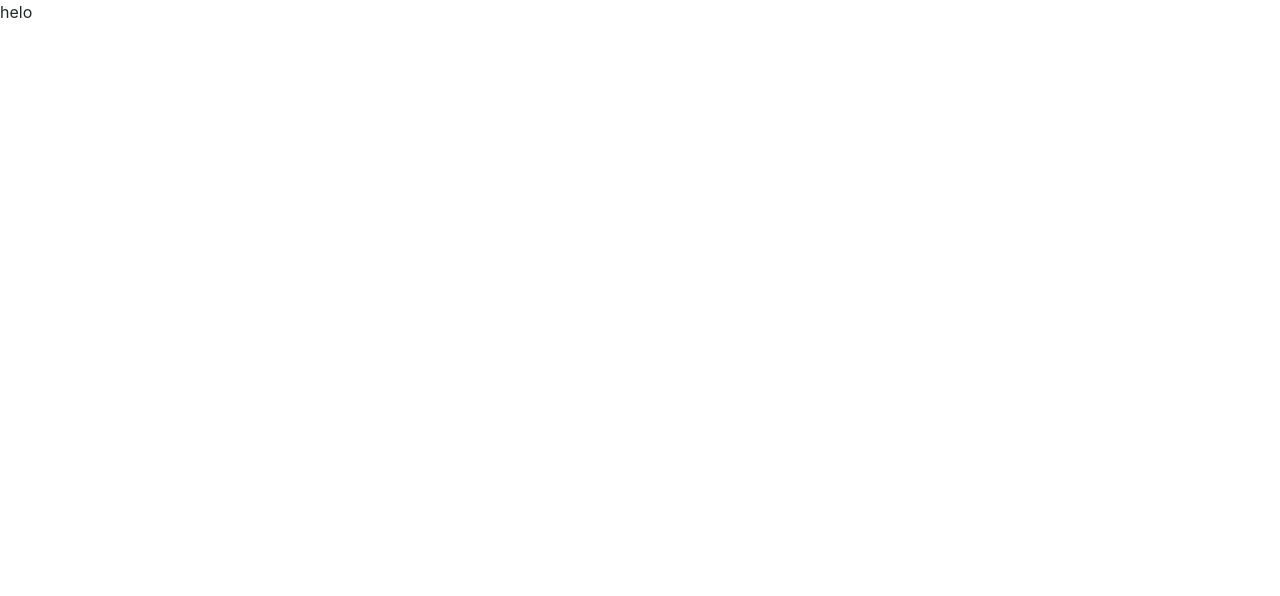
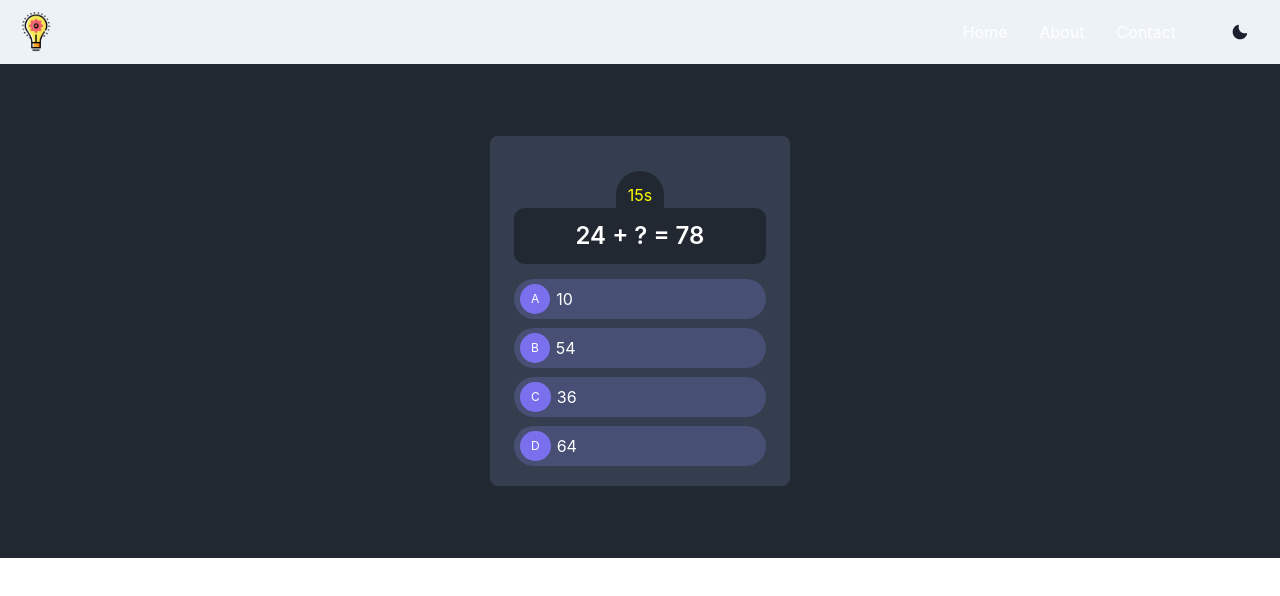
Before and after one commit to yon3030/Quiz, a React (Create React App) app: page / in a window 1280 px wide. Shown: the top 596 px of the page. Built offline with nearby package versions, Linux system fonts and the light colour scheme.

Commit message:
Question Box UI completed

```diff
--- a/package.json
+++ b/package.json
@@ -3,9 +3,14 @@
   "version": "0.1.0",
   "private": true,
   "dependencies": {
+    "@chakra-ui/icons": "^2.0.13",
+    "@chakra-ui/react": "^2.4.2",
+    "@emotion/react": "^11.10.5",
+    "@emotion/styled": "^11.10.5",
     "@testing-library/jest-dom": "^5.16.5",
     "@testing-library/react": "^13.4.0",
     "@testing-library/user-event": "^13.5.0",
+    "framer-motion": "^7.6.18",
     "react": "^18.2.0",
     "react-dom": "^18.2.0",
     "react-scripts": "5.0.1",
--- a/public/index.html
+++ b/public/index.html
@@ -10,6 +10,7 @@
   <link rel="apple-touch-icon" href="%PUBLIC_URL%/logo192.png" />
   <link rel="manifest" href="%PUBLIC_URL%/manifest.json" />
   <title>Quiz App</title>
+
   <!-- Bootstrap Styles -->
   <link href="https://cdn.jsdelivr.net/npm/bootstrap@5.2.3/dist/css/bootstrap.min.css" rel="stylesheet"
     integrity="sha384-rbsA2VBKQhggwzxH7pPCaAqO46MgnOM80zW1RWuH61DGLwZJEdK2Kadq2F9CUG65" crossorigin="anonymous">
--- a/src/App.css
+++ b/src/App.css
@@ -1,38 +1,4 @@
 .App {
-  text-align: center;
-}
-
-.App-logo {
-  height: 40vmin;
-  pointer-events: none;
-}
-
-@media (prefers-reduced-motion: no-preference) {
-  .App-logo {
-    animation: App-logo-spin infinite 20s linear;
-  }
-}
-
-.App-header {
-  background-color: #282c34;
-  min-height: 100vh;
-  display: flex;
-  flex-direction: column;
-  align-items: center;
-  justify-content: center;
-  font-size: calc(10px + 2vmin);
+  background-color: #212832;
   color: white;
 }
-
-.App-link {
-  color: #61dafb;
-}
-
-@keyframes App-logo-spin {
-  from {
-    transform: rotate(0deg);
-  }
-  to {
-    transform: rotate(360deg);
-  }
-}
--- a/src/App.js
+++ b/src/App.js
@@ -1,10 +1,14 @@
 import './App.css';
+import NavBar from './components/NavBar/NavBar';
 import QuestionBox from './components/QuestionBox/QuestionBox';
 
 function App() {
   return (
     <>
-      <QuestionBox />
+      <div className="App">
+        <NavBar />
+        <QuestionBox />
+      </div>
     </>
   );
 }
--- a/src/components/NavBar/NavBar.jsx
+++ b/src/components/NavBar/NavBar.jsx
@@ -1,11 +1,69 @@
-import React from 'react'
+import { Box, Flex, HStack, Link, IconButton, useDisclosure, useColorMode, useColorModeValue, Stack, Button } from '@chakra-ui/react';
+import { HamburgerIcon, CloseIcon, MoonIcon, SunIcon } from '@chakra-ui/icons';
+import logo from './../../Assets/logo.png';
+import './Navbar.css'
 
-const NavBar = () => {
-  return (
-    <div>
+const Links = ['Home', 'About', 'Contact'];
 
-    </div>
-  )
+const NavLink = (link) => (
+    <Link
+        px={2}
+        py={1}
+        rounded={'md'}
+        _hover={{
+            textDecoration: 'none',
+            bg: useColorModeValue('gray.200', 'gray.700'),
+        }}
+        href={'#'}
+        key={link.children}>
+        {link.children}
+    </Link>
+);
+
+export default function Navbar() {
+    const { colorMode, toggleColorMode } = useColorMode();
+    const { isOpen, onOpen, onClose } = useDisclosure();
+
+    return (
+        <>
+            <Box bg={useColorModeValue('gray.100', 'gray.900')} px={4}>
+                <Flex h={16} alignItems={'center'} justifyContent={'space-between'}>
+                    <Box><img className='logo' src={logo} alt="logo" /></Box>
+
+                    <HStack spacing={8} alignItems={'center'}>
+                        <HStack
+                            as={'nav'}
+                            spacing={4}
+                            display={{ base: 'none', md: 'flex' }}>
+                            {Links.map((link) => (
+                                <NavLink key={link}>{link}</NavLink>
+                            ))}
+                        </HStack>
+                        <Button onClick={toggleColorMode}>
+                            {colorMode === 'light' ? <MoonIcon /> : <SunIcon />}
+                        </Button>
+                    </HStack>
+
+                    <IconButton
+                        size={'md'}
+                        icon={isOpen ? <CloseIcon /> : <HamburgerIcon />}
+                        aria-label={'Open Menu'}
+                        display={{ md: 'none' }}
+                        onClick={isOpen ? onClose : onOpen}
+                    />
+
+                </Flex>
+
+                {isOpen ? (
+                    <Box pb={4} display={{ md: 'none' }}>
+                        <Stack as={'nav'} spacing={4}>
+                            {Links.map((link) => (
+                                <NavLink key={link}>{link}</NavLink>
+                            ))}
+                        </Stack>
+                    </Box>
+                ) : null}
+            </Box>
+        </>
+    );
 }
-
-export default NavBar
--- /dev/null
+++ b/src/components/NavBar/Navbar.css
@@ -0,0 +1,3 @@
+.logo{
+    height:40px;
+}
--- a/src/components/QuestionBox/QuestionBox.css
+++ b/src/components/QuestionBox/QuestionBox.css
@@ -0,0 +1,59 @@
+/* right answer color : #3B6561 */
+/* wrong answer color : #6C505F */
+/* common answer color : #4F5684 */
+
+/* Quiz box  */
+.q-box {
+    height: 350px;
+    width: auto;
+    max-width: 300px;
+    border-radius: 8px;
+    background-color: #414e619c;
+}
+
+
+/* quiz box head  */
+.q-box_timer {
+    display: inline-block;
+    background-color: #212832;
+    color: yellow;
+    font-size: 1rem;
+    padding: 12px;
+    border-radius: 50px 50px 0px 0px;
+    position: relative;
+    top: 11px;
+}
+
+.q-question {
+    background-color: #212832;
+    color: #fff;
+    padding: 10px;
+    font-size: 1.5rem;
+    font-weight: 600;
+    border-radius: 11px;
+}
+
+/* quiz box body  */
+.q-box_body {
+    margin: 15px 0px;
+}
+
+.q-box_options {
+    background-color: #4f5684b5;
+    margin: 9px 0px;
+    padding: 5px 0px;
+    border-radius: 30px;
+    text-align: start;
+    display: flex;
+    align-items: center;
+}
+
+.option-icon {
+    background-color: #7A70ED;
+    margin: 0px 6px;
+    padding: 6px 11px;
+    font-size: 12px;
+    border-radius: 50px;
+}
+
+/* quiz box options  */
--- a/src/components/QuestionBox/QuestionBox.jsx
+++ b/src/components/QuestionBox/QuestionBox.jsx
@@ -1,11 +1,33 @@
 import React from 'react'
+import './QuestionBox.css'
 
 const QuestionBox = () => {
-  return (
-    <div>
-      helo
-    </div>
-  )
+    return (
+        <>
+            <div className="container p-4">
+                <div className="q-box mx-auto my-5 p-4 text-center">
+                    <div className="q-box_head">
+                        <div className="q-box_timer">15s</div>
+                        <div className="q-question">24 + ? = 78</div>
+                    </div>
+                    <div className="q-box_body">
+                        <div className="q-box_options">
+                            <div className='option-icon'>A</div> <div> 10</div>
+                        </div>
+                        <div className="q-box_options">
+                            <div className='option-icon'>B</div> <div> 54</div>
+                        </div>
+                        <div className="q-box_options">
+                            <div className='option-icon'>C</div> <div> 36</div>
+                        </div>
+                        <div className="q-box_options">
+                            <div className='option-icon'>D</div> <div> 64</div>
+                        </div>
+                    </div>
+                </div>
+            </div>
+        </>
+    )
 }
 
 export default QuestionBox
--- a/src/index.js
+++ b/src/index.js
@@ -2,10 +2,22 @@ import React from 'react';
 import ReactDOM from 'react-dom/client';
 import './index.css';
 import App from './App';
+import { extendTheme, ChakraProvider } from '@chakra-ui/react'
+const colors = {
+  brand: {
+    900: '#1a365d',
+    800: '#153e75',
+    700: '#2a69ac',
+  },
+}
+
+const theme = extendTheme({ colors })
 
 const root = ReactDOM.createRoot(document.getElementById('root'));
 root.render(
   <React.StrictMode>
-    <App />
+    <ChakraProvider theme={theme}>
+      <App />
+    </ChakraProvider>
   </React.StrictMode>
 );
```
Also changed, not shown: src/Assets/logo.png (added), src/index.css (line endings or trailing spaces), 1 other file (tests, documents, lock files or other folders).
